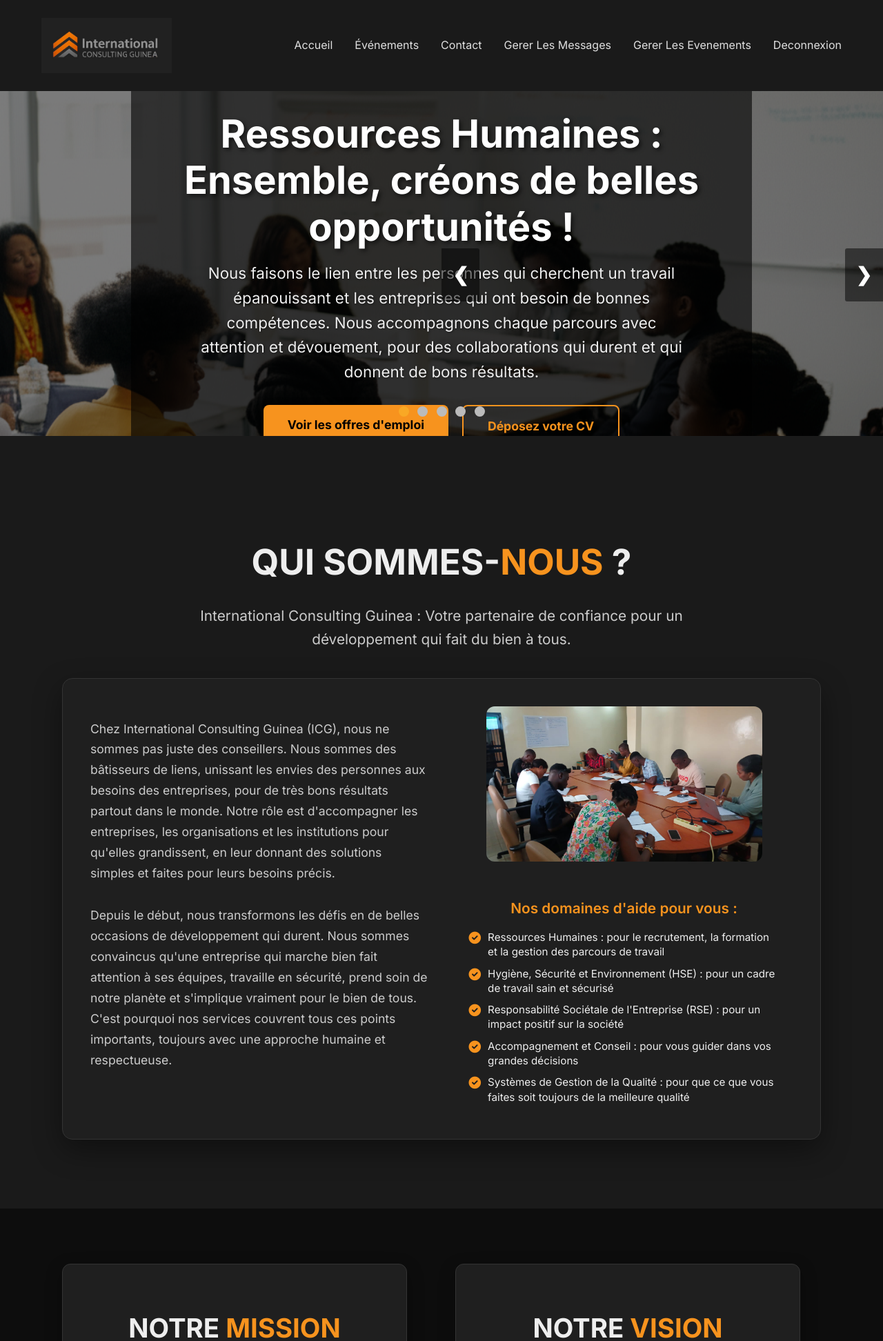
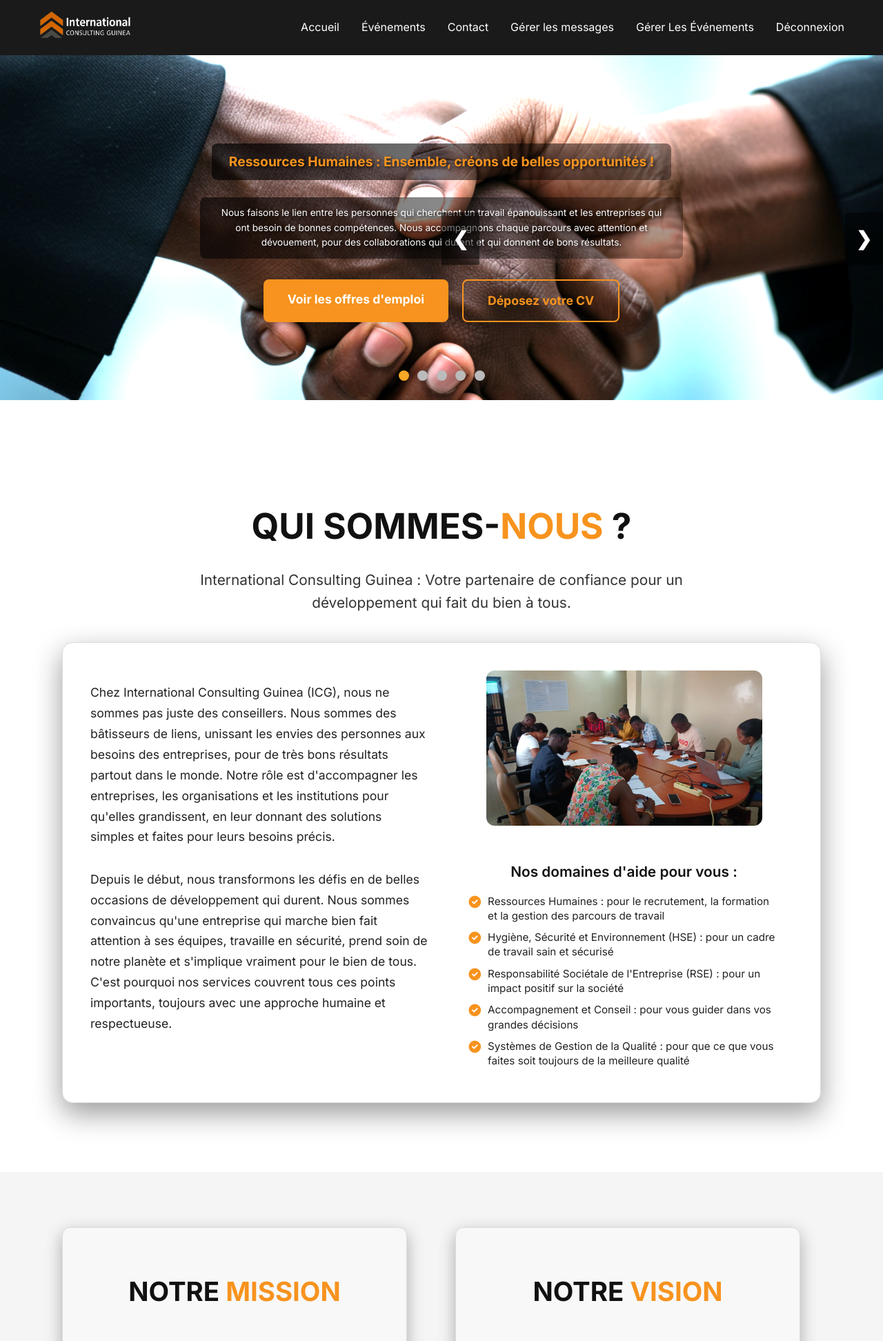
Before and after one commit to Godecode62/icg_website, a Django app: page / in a window 1280 px wide. Shown: the top 1944 px of the page at 69% size. Run offline with Django 5.2, Linux system fonts and the light colour scheme; the visitor is signed in with stand-in values (Sample User, id 1); parts of the project's set-up code (start-up, migrations or seed data) failed here and were passed over.

Commit message:
feat: Update UI with white background, improved carousel, and footer styling
- Change page background to white
- Remove dark overlay on carousel images
- Add gradient background behind carousel text for visibility
- Reduce font size on carousel and set text to orange
- Reduce footer height and improve styling
- Fix navbar URLs (login/logout)
- Update images references
- Collect static files

```diff
--- a/icgProject/settings.py
+++ b/icgProject/settings.py
@@ -116,7 +116,7 @@ STORAGES = {
         'OPTIONS': CLOUDFLARE_R2_CONFIG_OPTIONS,
     },
     'staticfiles': {
-        'BACKEND': 'whitenoise.storage.CompressedManifestStaticFilesStorage',
+        'BACKEND': 'django.contrib.staticfiles.storage.StaticFilesStorage',
     },
 }
 
--- a/static/css/about.css
+++ b/static/css/about.css
@@ -8,14 +8,14 @@
 /* Styles généraux */
 :root {
     --orange: #f7931e;
-    --dark: #000;
-    --dark-light: #111;
-    --dark-lighter: #1a1a1a;
-    --text-light: #ccc;
-    --text-lighter: #eee;
-    --section-bg-dark: #0d0d0d;
-    --card-bg: #1f1f1f;
-    --border-color: #333;
+    --dark: #ffffff;
+    --dark-light: #f5f5f5;
+    --dark-lighter: #eeeeee;
+    --text-light: #333;
+    --text-lighter: #222;
+    --section-bg-dark: #f8f8f8;
+    --card-bg: #ffffff;
+    --border-color: #ddd;
 }
 
 body {
@@ -83,7 +83,7 @@ body {
     left: 0;
     width: 100%;
     height: 100%;
-    background: rgba(0, 0, 0, 0.6);
+    background: transparent;
     display: flex;
     flex-direction: column;
     align-items: center;
@@ -347,7 +347,7 @@ body {
 .about-cta {
     padding: 80px 0;
     text-align: center;
-    background: linear-gradient(rgba(0,0,0,0.85), rgba(0,0,0,0.85)), url('https://images.unsplash.com/photo-1454165804606-c3d57bc86b40?ixlib=rb-4.0.3&ixid=MnwxMjA3fDB8MHxwaG90by1wYWdlfHx8fGVufDB8fHx8&auto=format&fit=crop&w=3270&q=80') center/cover;
+    background: linear-gradient(rgba(0,0,0,0.5), rgba(0,0,0,0.5)), url('https://images.unsplash.com/photo-1454165804606-c3d57bc86b40?ixlib=rb-4.0.3&ixid=MnwxMjA3fDB8MHxwaG90by1wYWdlfHx8fGVufDB8fHx8&auto=format&fit=crop&w=3270&q=80') center/cover;
     background-attachment: fixed;
     color: white;
 }
--- a/static/css/carousel.css
+++ b/static/css/carousel.css
@@ -28,7 +28,7 @@
     width: 100%;
     height: 100%;
     object-fit: cover; /* S'assure que l'image couvre l'espace */
-    filter: brightness(50%); /* Assombrir l'image pour la lisibilité du texte */
+    filter: brightness(140%); /* Images très lumineuses */
 }
 
 .carousel-slide .hero-overlay {
--- a/static/css/main.css
+++ b/static/css/main.css
@@ -14,7 +14,7 @@ body {
 
 .hero {
     min-height: 90vh;
-    background: linear-gradient(rgba(0,0,0,0.7), rgba(0,0,0,0.7)),center/cover;
+    background: linear-gradient(rgba(0,0,0,0.4), rgba(0,0,0,0.4)),center/cover;
     display: flex;
     align-items: center;
 }
--- a/templates/about.html
+++ b/templates/about.html
@@ -7,6 +7,83 @@
 <link rel="stylesheet" href="{% static 'css/about.css' %}">
 <link rel="stylesheet" href="{% static 'css/carousel.css' %}">
 <link rel="stylesheet" href="https://cdnjs.cloudflare.com/ajax/libs/font-awesome/6.0.0/css/all.min.css">
+<style>
+    body {
+        background-color: #ffffff !important;
+    }
+    .about-hero, .our-mission-vision, .about-cta, .info-section, section {
+        background-color: #ffffff !important;
+    }
+    .about-us-intro {
+        background-color: #ffffff !important;
+    }
+    .intro-content, .intro-main-text, .intro-right-column, .services-list {
+        background-color: #ffffff !important;
+    }
+    .mv-card, .info-card, .about-content {
+        background-color: #f8f8f8 !important;
+        color: #222 !important;
+    }
+    .dark-bg {
+        background-color: #f5f5f5 !important;
+    }
+    h1, h2, h3, h4, p, span, li {
+        color: #222 !important;
+    }
+    .section-title, .mv-card h3, .info-content h4, .services-list h3 {
+        color: #111 !important;
+    }
+    .orange-text {
+        color: #f7931e !important;
+    }
+    .section-subtitle {
+        color: #333 !important;
+    }
+    .intro-image {
+        background-color: #ffffff !important;
+    }
+    .about-cta {
+        background: #ffffff !important;
+        background-image: none !important;
+    }
+    .about-cta h2, .about-cta p {
+        color: #222 !important;
+        text-shadow: none !important;
+    }
+    /* Supprimer complètement l'ombre sur les images */
+    .hero-overlay {
+        background: transparent !important;
+        background-color: transparent !important;
+    }
+    .carousel-slide img {
+        filter: brightness(150%) !important;
+    }
+    .carousel-slide::before, .carousel-slide::after {
+        display: none !important;
+    }
+    /* Réduire la taille des polices sur les images et mettre en orange */
+    .carousel-slide .hero-overlay h1 {
+        font-size: 1.2rem !important;
+        color: #f7931e !important;
+        text-shadow: 2px 2px 4px rgba(0,0,0,0.8) !important;
+        background: linear-gradient(135deg, rgba(0,0,0,0.7), rgba(0,0,0,0.4)) !important;
+        padding: 15px 25px !important;
+        border-radius: 8px !important;
+        display: inline-block !important;
+    }
+    .carousel-slide .hero-overlay p {
+        font-size: 0.85rem !important;
+        color: #ffffff !important;
+        text-shadow: 2px 2px 4px rgba(0,0,0,0.8) !important;
+        background: linear-gradient(135deg, rgba(0,0,0,0.6), rgba(0,0,0,0.3)) !important;
+        padding: 12px 20px !important;
+        border-radius: 8px !important;
+        margin-top: 10px !important;
+    }
+    .carousel-slide .hero-overlay .service-name-title {
+        color: #f7931e !important;
+    }
+</style>
 {% endblock %}
 
 {% block content %}
@@ -14,7 +91,7 @@
         <div class="carousel-container">
             {# Slide 1: Ressources Humaines #}
             <div class="carousel-slide fade">
-                <img src="{% static 'images/home2.png' %}" alt="Développement du Capital Humain">
+                <img src="{% static 'images/home1.png' %}" alt="Développement du Capital Humain">
                 <div class="hero-overlay">
                     <h1><span class="service-name-title">Ressources Humaines :</span> Ensemble, créons de belles opportunités !</h1>
                     <p>Nous faisons le lien entre les personnes qui cherchent un travail épanouissant et les entreprises qui ont besoin de bonnes compétences. Nous accompagnons chaque parcours avec attention et dévouement, pour des collaborations qui durent et qui donnent de bons résultats.</p>
--- a/templates/includes/navbar.html
+++ b/templates/includes/navbar.html
@@ -1,8 +1,56 @@
 {% load static %}
+
+<style>
+.navbar {
+    background-color: #1a1a1a;
+    padding: 1rem 0;
+    position: sticky;
+    top: 0;
+    z-index: 1000;
+    width: 100%;
+}
+
+.navbar-container {
+    display: flex;
+    justify-content: space-between;
+    align-items: center;
+    max-width: 1200px;
+    margin: 0 auto;
+    padding: 0 1rem;
+}
+
+.navbar-links {
+    display: flex;
+    gap: 2rem;
+    align-items: center;
+}
+
+.nav-link {
+    color: white;
+    text-decoration: none;
+    font-weight: 500;
+    transition: color 0.3s ease;
+}
+
+.nav-link:hover {
+    color: #007bff;
+}
+
+.logo-img {
+    height: 40px;
+    width: auto;
+}
+
+@media (max-width: 768px) {
+    .navbar-links {
+        display: none;
+    }
+}
+</style>
 
 <nav class="navbar">
     <div class="navbar-container">
-        <a href="#" class="navbar-logo">
+        <a href="{% url 'show_entreprise' %}" class="navbar-logo">
             <img src="{% static 'images/logo.png' %}" alt="Logo" class="logo-img">
         </a>
 
@@ -11,9 +59,9 @@
             <a href="{% url 'event_list' %}" class="nav-link">Événements</a>
             <a href="{% url 'contact' %}" class="nav-link">Contact</a>
             {% if request.user.is_authenticated and request.user.is_superuser %}
-                <a href="{% url 'contact_list' %}" class="nav-link">Gerer Les Messages</a>
-                <a href="{% url 'event_list' %}" class="nav-link">Gerer Les Evenements</a>
-                <a href="{% url 'logout' %}" class="nav-link">Deconnexion</a>
+                <a href="{% url 'contact_list' %}" class="nav-link">Gérer les messages</a>
+                <a href="{% url 'event_list' %}" class="nav-link">Gérer Les Événements</a>
+                <a href="{% url 'logout' %}" class="nav-link">Déconnexion</a>
             {% else %}
                 <a href="{% url 'login' %}" class="nav-link">Connexion</a>
             {% endif %}
@@ -27,56 +75,4 @@
             </div>
         </button>
     </div>
-
-    <div class="mobile-menu">
-        <a href="{% url 'about' %}" class="mobile-nav-link">Accueil</a>
-        <a href="{% url 'contact' %}" class="mobile-nav-link">Contact</a>
-        <a href="{% url 'event_list' %}" class="mobile-nav-link">Evenements</a>
-        {% if request.user.is_authenticated and request.user.is_superuser %}
-            <a href="{% url 'contact_list' %}" class="mobile-nav-link">Gerer Les Messages</a>
-            <a href="{% url 'event_list' %}" class="mobile-nav-link">Gerer Les Evenements</a>
-            <a href="{% url 'logout' %}" class="mobile-nav-link">Deconnexion</a>
-        {% else %}
-            <a href="{% url 'login' %}" class="mobile-nav-link">Connexion</a>
-        {% endif %}
-    </div>
 </nav>
-
-<style>
-    .navbar-links {
-        max-height: 80vh;
-        overflow-y: auto;
-    }
-
-    .mobile-menu {
-        max-height: 70vh;
-        overflow-y: auto;
-    }
-
-    @media (min-width: 768px) {
-        .navbar-links {
-            max-height: none;
-            overflow-y: visible;
-        }
-    }
-
-    .navbar-logo .logo-img {
-        max-height: 80px; /* Taille pour écrans larges */
-        width: auto;
-        height: auto;
-        display: block;
-    }
-
-    @media (max-width: 767px) {
-        .navbar-logo .logo-img {
-            max-height: 60px; /* Taille pour mobiles */
-        }
-    }
-
-    .navbar-container {
-        display: flex;
-        align-items: center;
-        justify-content: space-between;
-        padding: 10px 20px;
-    }
-</style>
```
Also changed, not shown: templates/base.html (+48 -1 lines), static/images/home2.png (deleted), static/images/logo.png.
